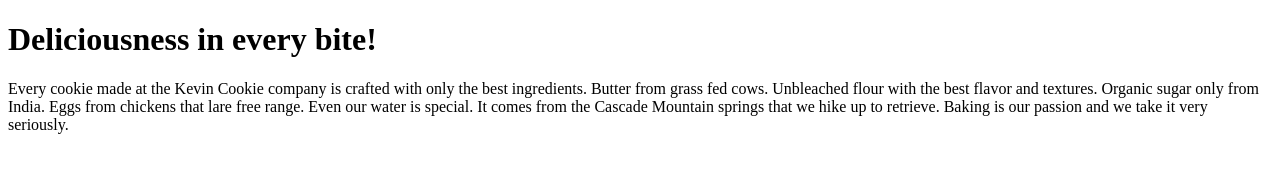
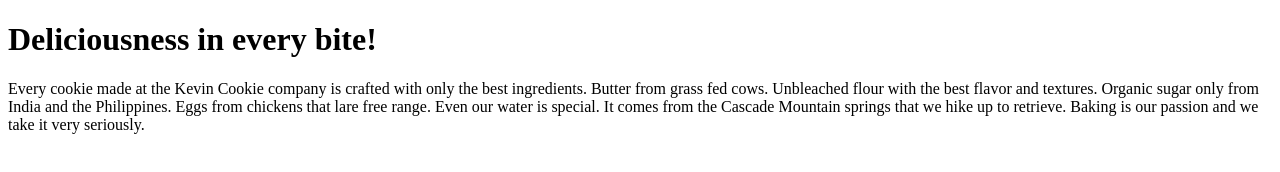
Before and after one commit to JorgeL4510/KCC.com, a plain HTML site: page index.htm in a window 1280 px wide. Drawn offline with Linux system fonts and the light colour scheme.

Commit message:
Update index.htm

```diff
--- a/index.htm
+++ b/index.htm
@@ -4,7 +4,7 @@
 
 <h1>Deliciousness in every bite!</h1>
 
-<p>Every cookie made at the Kevin Cookie company is crafted with only the best ingredients. Butter from grass fed cows. Unbleached flour with the best flavor and textures. Organic sugar only from India. Eggs from chickens that lare free range. Even our water is special. It comes from the Cascade Mountain springs that we hike up to retrieve. Baking is our passion and we take it very seriously.</p>
+<p>Every cookie made at the Kevin Cookie company is crafted with only the best ingredients. Butter from grass fed cows. Unbleached flour with the best flavor and textures. Organic sugar only from India and the Philippines. Eggs from chickens that lare free range. Even our water is special. It comes from the Cascade Mountain springs that we hike up to retrieve. Baking is our passion and we take it very seriously.</p>
 
 
 </body>
```
